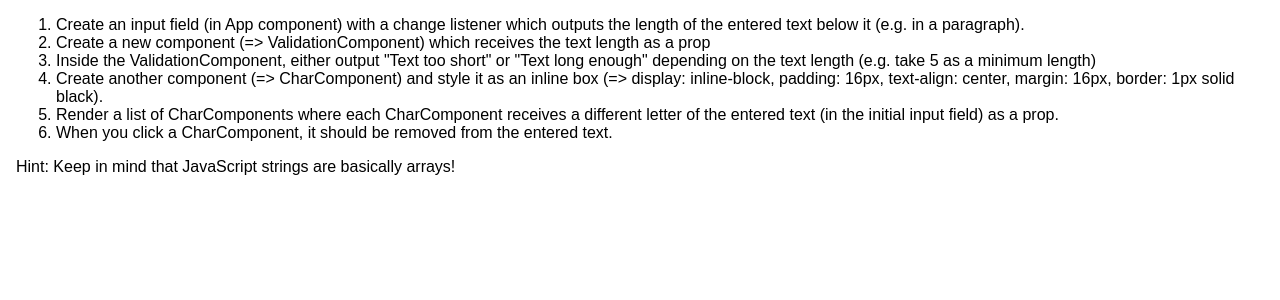
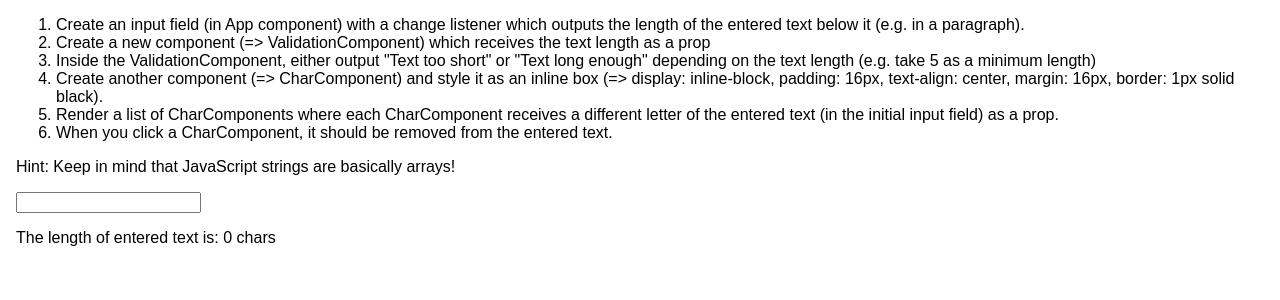
Before and after one commit to blaec/lists-conditionals--assignment-problem, a React (Create React App) app: page / in a window 1280 px wide. Shown: the top 300 px of the page. Built offline with nearby package versions, Linux system fonts and the light colour scheme.

Commit message:
1 - get text length

```diff
--- a/src/App.js
+++ b/src/App.js
@@ -1,7 +1,15 @@
-import React, { Component } from 'react';
+import React, {Component} from 'react';
 import './App.css';
 
 class App extends Component {
+    state = {
+        length: 0
+    };
+
+    lengthCountHandler = (event) => {
+        this.setState({length: event.target.value.length})
+    };
+
     render() {
         return (
             <div className="App">
@@ -9,11 +17,15 @@ class App extends Component {
                     <li>Create an input field (in App component) with a change listener which outputs the length of the entered text below it (e.g. in a paragraph).</li>
                     <li>Create a new component (=> ValidationComponent) which receives the text length as a prop</li>
                     <li>Inside the ValidationComponent, either output "Text too short" or "Text long enough" depending on the text length (e.g. take 5 as a minimum length)</li>
-          <li>Create another component (=> CharComponent) and style it as an inline box (=> display: inline-block, padding: 16px, text-align: center, margin: 16px, border: 1px solid black).</li>
+                    <li>Create another component (=> CharComponent) and style it as an inline box
+                        (=> display: inline-block, padding: 16px, text-align: center, margin: 16px, border: 1px solid black).</li>
                     <li>Render a list of CharComponents where each CharComponent receives a different letter of the entered text (in the initial input field) as a prop.</li>
                     <li>When you click a CharComponent, it should be removed from the entered text.</li>
                 </ol>
                 <p>Hint: Keep in mind that JavaScript strings are basically arrays!</p>
+
+                <input onChange={(event) => this.lengthCountHandler(event)}/>
+                <p>The length of entered text is: {this.state.length} chars</p>
             </div>
         );
     }
```
Lines whose indentation alone changed are shown as unchanged.
